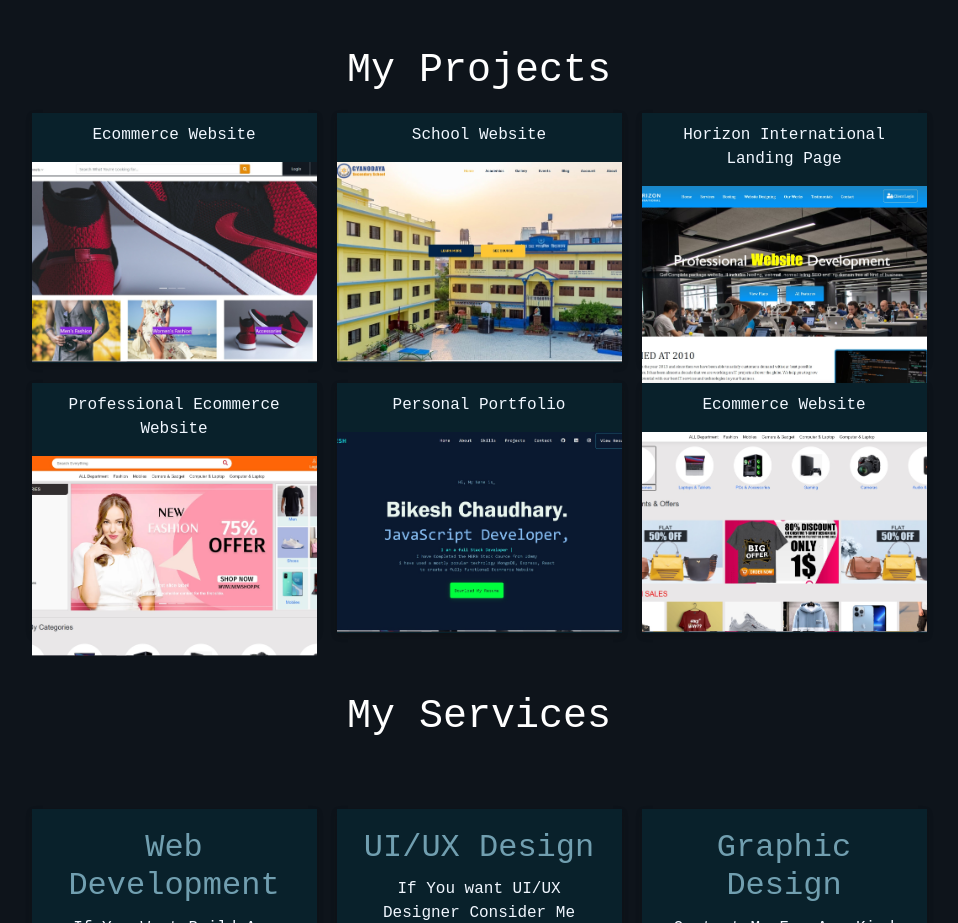
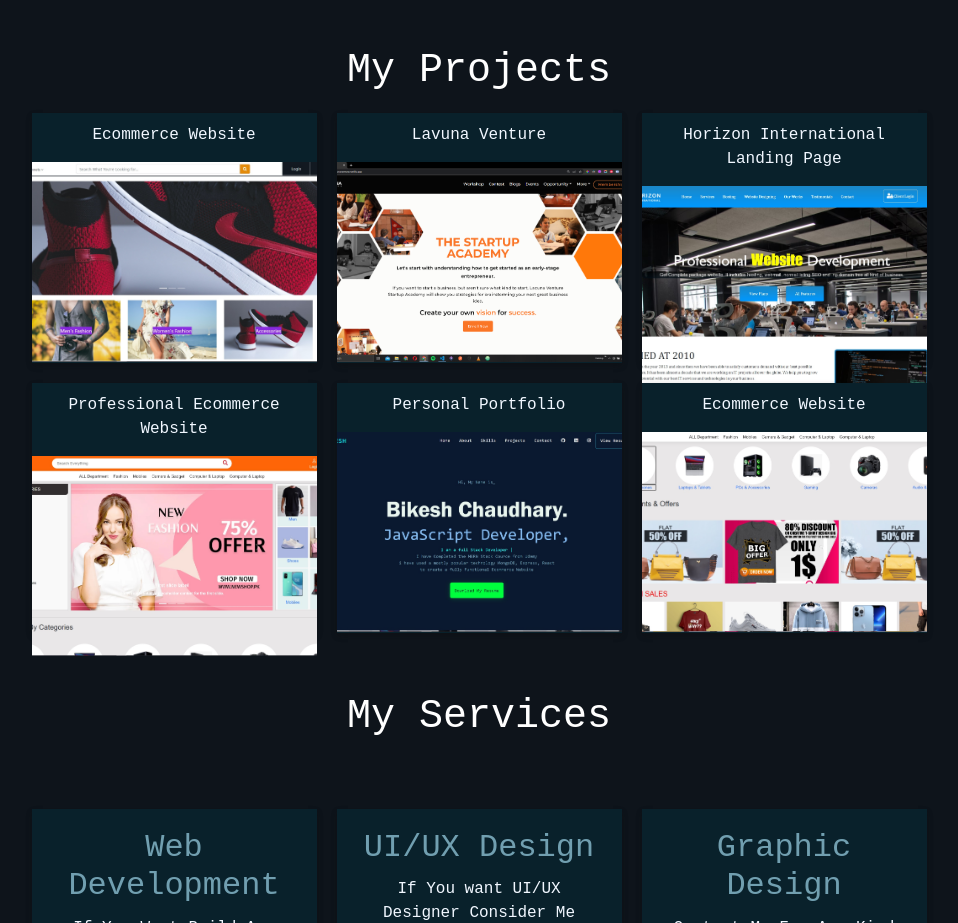
Before and after one commit to Bikesh1211/portfolio, a plain HTML site: page index.html in a window 1280 px wide. Shown: the part 2000-2923 px from the top of the page, without its empty margins (161-1119 px from the left). Drawn offline with nearby package versions, Linux system fonts and the light colour scheme.

Commit message:
add: lacunaventure portfolio

```diff
--- a/index.css
+++ b/index.css
@@ -12,3 +12,6 @@ body{
     color: #719FB0;
     font-family: 'Space Mono', monospace;
 }
+a{
+    text-decoration: none;
+}
--- a/index.html
+++ b/index.html
@@ -239,9 +239,11 @@
                 <img src="img/project1.jpg" alt="">
               </div>
               <div class="col-xl-3 project-folder">
-                <p>School Website</p>
+                <a href="https://lacunaventure.netlify.app/" target="_blank">
 
-                <img src="img/project2.jpg" alt="">
+                  <p>Lavuna Venture</p>
+                  <img src="img/lacunaventure.png" alt="">
+                </a>
               </div>
               <div class="col-xl-3 project-folder">
                 <p>Horizon International Landing Page</p>
```
Also changed, not shown: img/lacunaventure.png (added).
